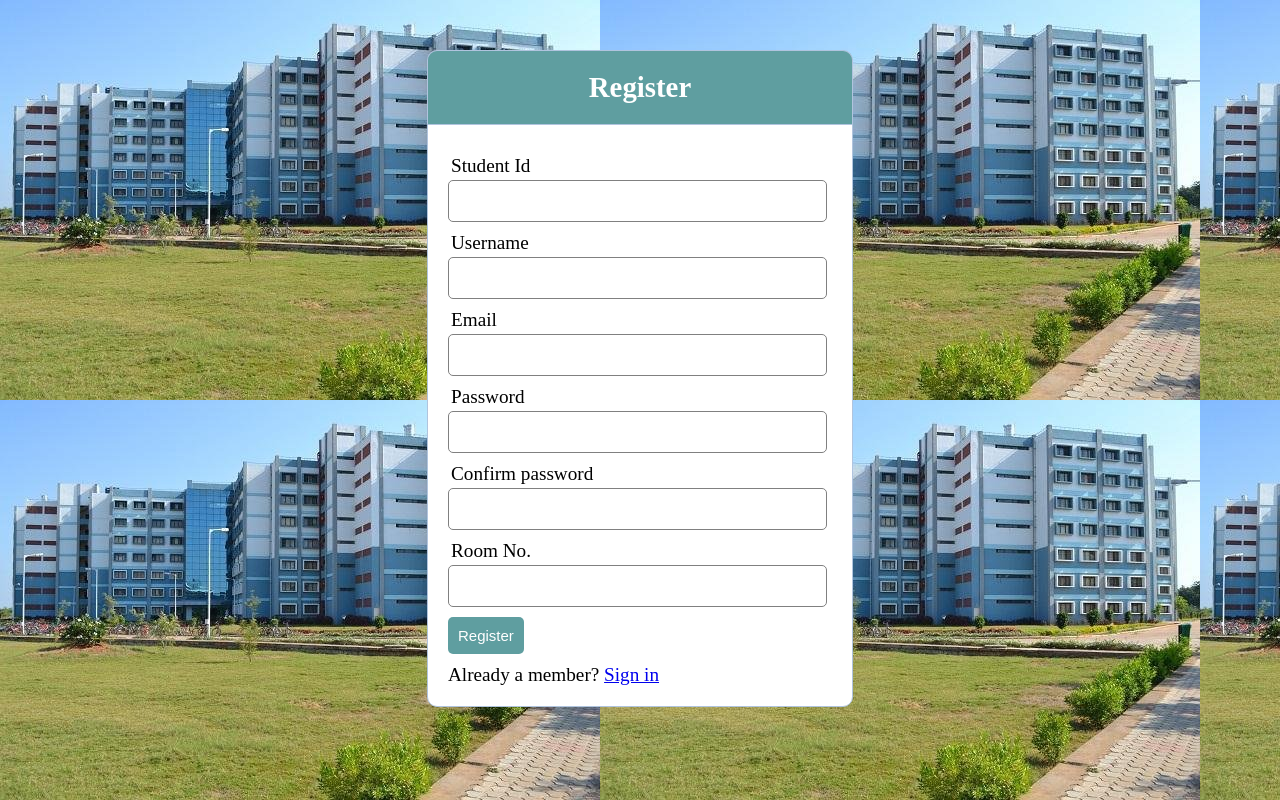
After one commit to htr3/Devathon22-Team-112---PS05-, a PHP site: page /student/register.php in a window 1280 px wide. The commit adds this page. Run offline with PHP 8.4, Linux system fonts and the light colour scheme.

Commit message:
Add files via upload

```diff
--- /dev/null
+++ b/student/errors.php
@@ -0,0 +1,7 @@
+<?php  if (count($errors) > 0) : ?>
+	<div class="error">
+		<?php foreach ($errors as $error) : ?>
+			<p><?php echo $error ?></p>
+		<?php endforeach ?>
+	</div>
+<?php  endif ?>
--- /dev/null
+++ b/student/register.php
@@ -0,0 +1,49 @@
+<?php include('server.php') ?>
+<!DOCTYPE html>
+<html>
+<head>
+	<title>Registration system PHP and MySQL</title>
+	<link rel="stylesheet" type="text/css" href="style.css">
+</head>
+<body>
+	<div class="header">
+		<h2>Register</h2>
+	</div>
+
+	<form method="post" action="register.php">
+
+		<?php include('errors.php'); ?>
+
+		<div class="input-group">
+			<label>Student Id</label>
+			<input type="text" name="Student_Id" value="<?php echo $Student_Id; ?>">
+		</div>
+		<div class="input-group">
+			<label>Username</label>
+			<input type="text" name="username" value="<?php echo $username; ?>">
+		</div>
+		<div class="input-group">
+			<label>Email</label>
+			<input type="email" name="email" value="<?php echo $email; ?>">
+		</div>
+		<div class="input-group">
+			<label>Password</label>
+			<input type="password" name="password_1">
+		</div>
+		<div class="input-group">
+			<label>Confirm password</label>
+			<input type="password" name="password_2">
+		</div>
+		<div class="input-group">
+			<label>Room No.</label>
+			<input type="text" name="roomno">
+		</div>
+		<div class="input-group">
+			<button type="submit" class="btn" name="reg_user">Register</button>
+		</div>
+		<p>
+			Already a member? <a href="login.php">Sign in</a>
+		</p>
+	</form>
+</body>
+</html>
--- /dev/null
+++ b/student/server.php
@@ -0,0 +1,79 @@
+<?php
+	session_start();
+
+	// variable declaration
+	$Student_Id = "";
+	$username = "";
+	$email    = "";
+	$errors = array();
+	$_SESSION['success'] = "";
+
+
+	// connect to database
+	$db = mysqli_connect('localhost', 'root', '', 'dbms');
+
+	// REGISTER USER
+	if (isset($_POST['reg_user'])) {
+		// receive all input values from the form
+		$Student_Id = mysqli_real_escape_string($db, $_POST['Student_Id']);
+		$username = mysqli_real_escape_string($db, $_POST['username']);
+		$email = mysqli_real_escape_string($db, $_POST['email']);
+		$password_1 = mysqli_real_escape_string($db, $_POST['password_1']);
+		$password_2 = mysqli_real_escape_string($db, $_POST['password_2']);
+		$roomno = mysqli_real_escape_string($db, $_POST['roomno']);
+
+		// form validation: ensure that the form is correctly filled
+		if (empty($Student_Id)) { array_push($errors, "Student_Id is required"); }
+		if (empty($username)) { array_push($errors, "Username is required"); }
+		if (empty($email)) { array_push($errors, "Email is required"); }
+		if (empty($password_1)) { array_push($errors, "Password is required"); }
+
+		if ($password_1 != $password_2) {
+			array_push($errors, "The two passwords do not match");
+		}
+
+		// register user if there are no errors in the form
+		if (count($errors) == 0) {
+			$password = md5($password_1);//encrypt the password before saving in the database
+			$query = "INSERT INTO registration (Student_Id, username, email, password, roomno)
+					  VALUES('$Student_Id','$username', '$email', '$password','$roomno')";
+			mysqli_query($db, $query);
+
+			$_SESSION['username'] = $username;
+			$_SESSION['success'] = "You are now logged in";
+			header('location: main.php');
+		}
+
+	}
+
+	// ...
+
+	// LOGIN USER
+	if (isset($_POST['login_user'])) {
+		$Student_Id = mysqli_real_escape_string($db, $_POST['Student_Id']);
+		$password = mysqli_real_escape_string($db, $_POST['password']);
+
+		if (empty($Student_Id)) {
+			array_push($errors, "Student_Id is required");
+		}
+		if (empty($password)) {
+			array_push($errors, "Password is required");
+		}
+
+		if (count($errors) == 0) {
+			$password = md5($password);
+			$query = "SELECT * FROM registration WHERE Student_Id='$Student_Id' AND password='$password'";
+			$results = mysqli_query($db, $query);
+
+			if (mysqli_num_rows($results) == 1) {
+				$_SESSION['username'] = $username;
+				$_SESSION['success'] = "You are now logged in";
+				$_SESSION['Student_Id']=$Student_Id;
+
+			}else {
+				array_push($errors, "Wrong Student_Id/password combination");
+			}
+		}
+	}
+
+?>
```
Also changed, not shown: student/a.php (added, +15 -0 lines), student/login.php (added, +36 -0 lines), student/main.php (added, +56 -0 lines), student/server2.php (added, +55 -0 lines), student/student_manage.php (added, +79 -0 lines), student/style.css (line endings or trailing spaces).
